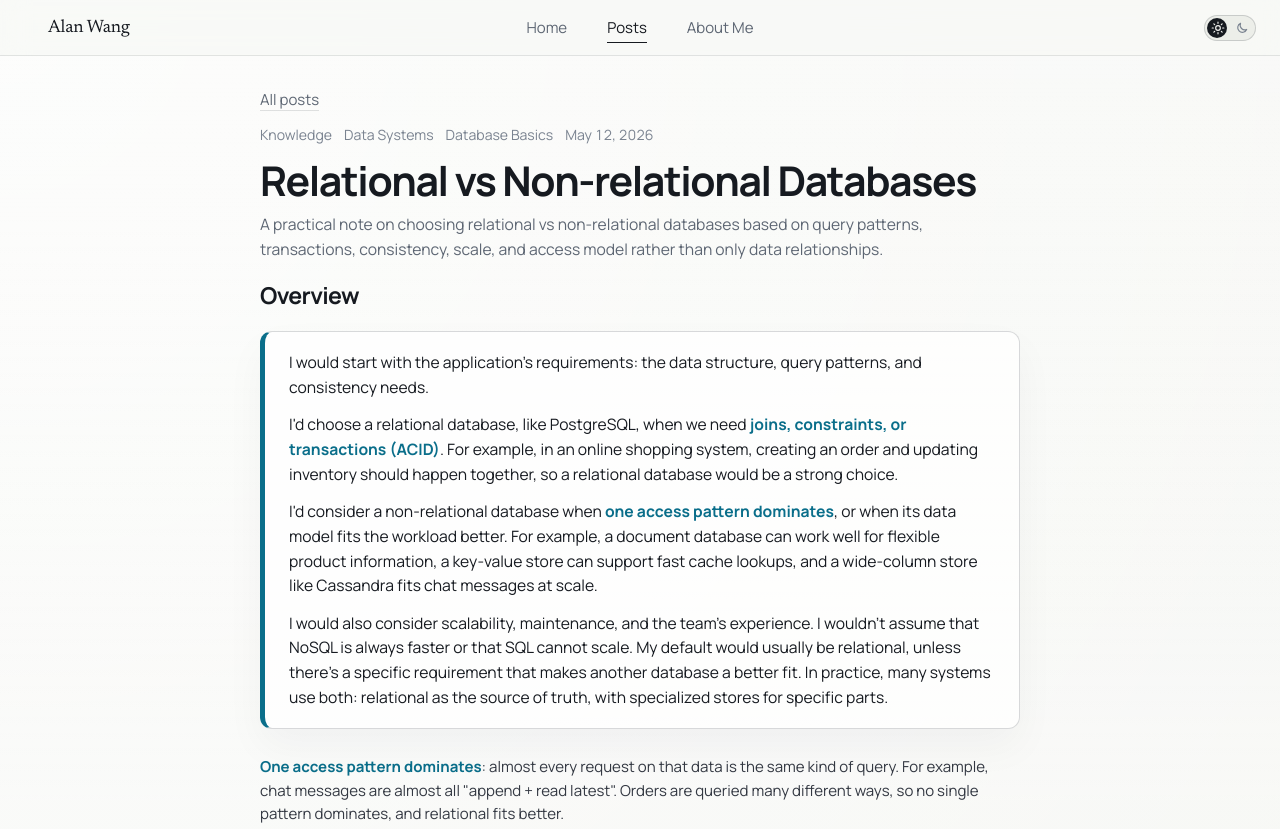
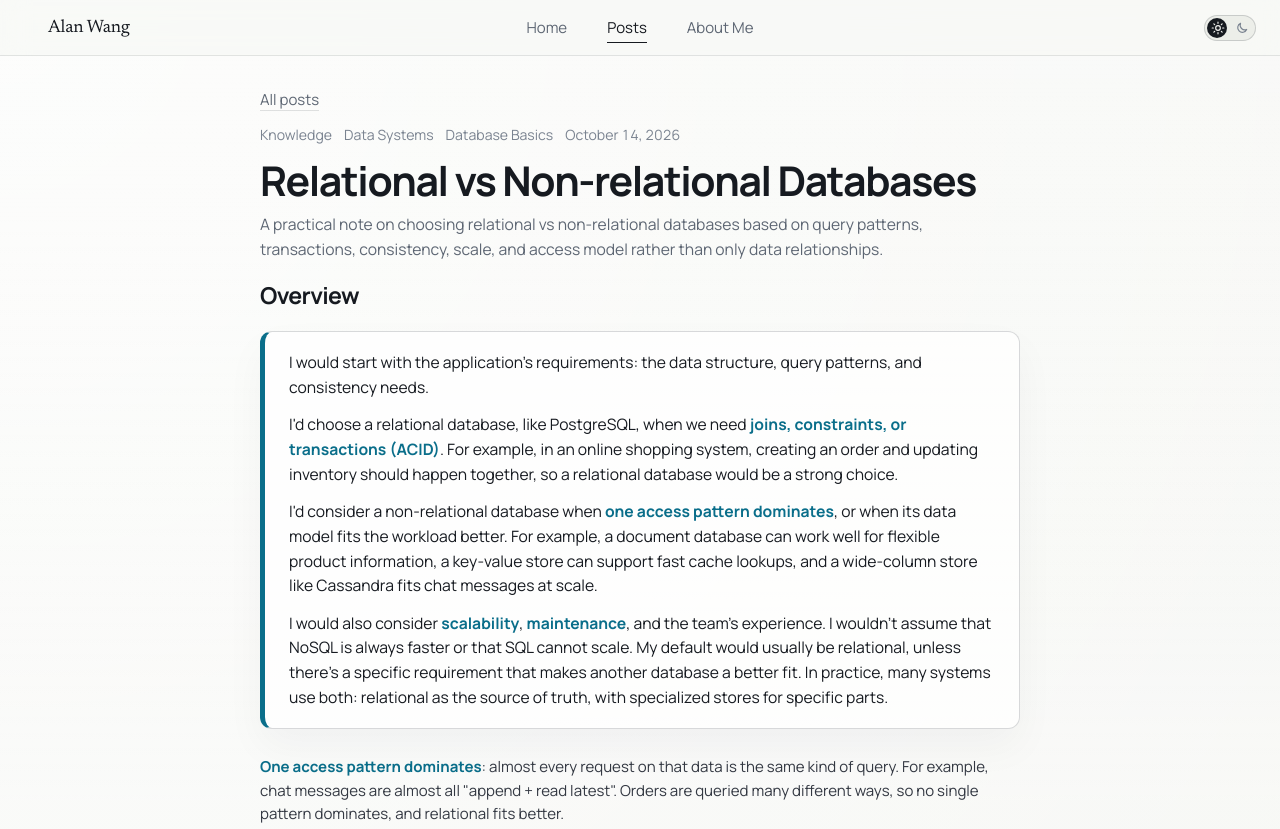
Before and after one commit to TheAlanWang/TheAlanWang.github.io, an Eleventy site: page src/posts/knowledge/data-systems/database-basic-choosing-relational-vs-non-relational-database.md in a window 1280 px wide. Shown: the top 829 px of the page. Built offline with nearby package versions, Linux system fonts and the light colour scheme; Eleventy itself is replaced by a stand-in of ours; files that its build step writes are made by us from their sources.

Commit message:
Bold scalability and maintenance in overview; update date

```diff
--- a/src/posts/knowledge/data-systems/database-basic-choosing-relational-vs-non-relational-database.md
+++ b/src/posts/knowledge/data-systems/database-basic-choosing-relational-vs-non-relational-database.md
@@ -3,7 +3,7 @@ layout: layouts/post.njk
 title: "Relational vs Non-relational Databases"
 description: "A practical database selection note explaining when to use relational databases, when to use non-relational databases, and why the decision should be based on workload and guarantees rather than only data relationships."
 excerpt: "A practical note on choosing relational vs non-relational databases based on query patterns, transactions, consistency, scale, and access model rather than only data relationships."
-date: 2026-05-12T15:00:00-07:00
+date: 2026-10-14T12:00:00-07:00
 category: Knowledge
 subcategory: Data Systems
 topic: Database Basics
@@ -20,7 +20,7 @@ permalink: /posts/database-basic-choosing-relational-vs-non-relational-database/
 >
 > I'd consider a non-relational database when **one access pattern dominates**, or when its data model fits the workload better. For example, a document database can work well for flexible product information, a key-value store can support fast cache lookups, and a wide-column store like Cassandra fits chat messages at scale.
 >
-> I would also consider scalability, maintenance, and the team's experience. I wouldn't assume that NoSQL is always faster or that SQL cannot scale. My default would usually be relational, unless there's a specific requirement that makes another database a better fit. In practice, many systems use both: relational as the source of truth, with specialized stores for specific parts.
+> I would also consider **scalability**, **maintenance**, and the team's experience. I wouldn't assume that NoSQL is always faster or that SQL cannot scale. My default would usually be relational, unless there's a specific requirement that makes another database a better fit. In practice, many systems use both: relational as the source of truth, with specialized stores for specific parts.
 
 **One access pattern dominates**: almost every request on that data is the same kind of query. For example, chat messages are almost all "append + read latest". Orders are queried many different ways, so no single pattern dominates, and relational fits better.
 
```
